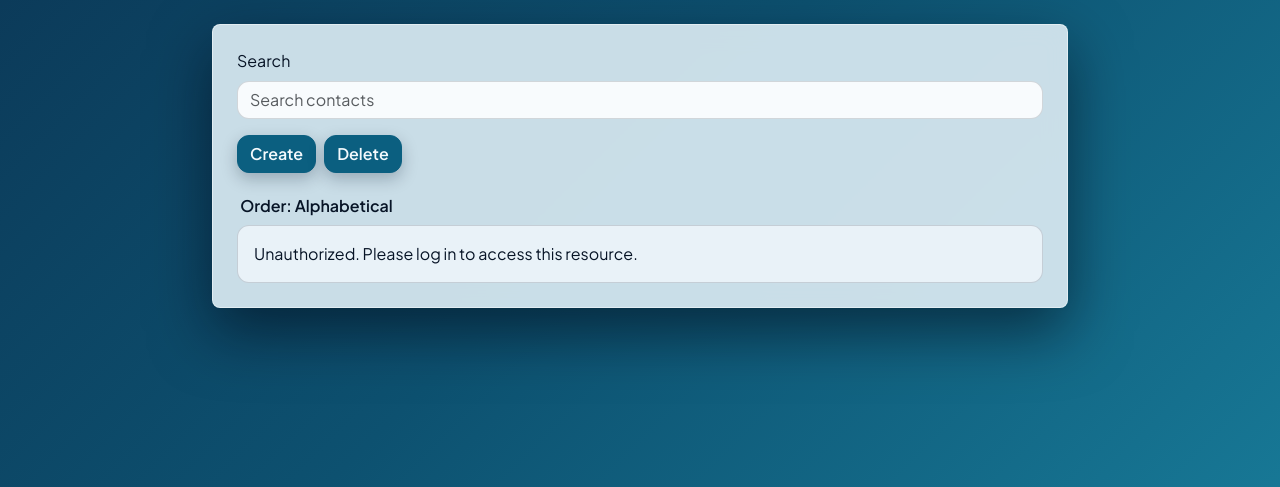
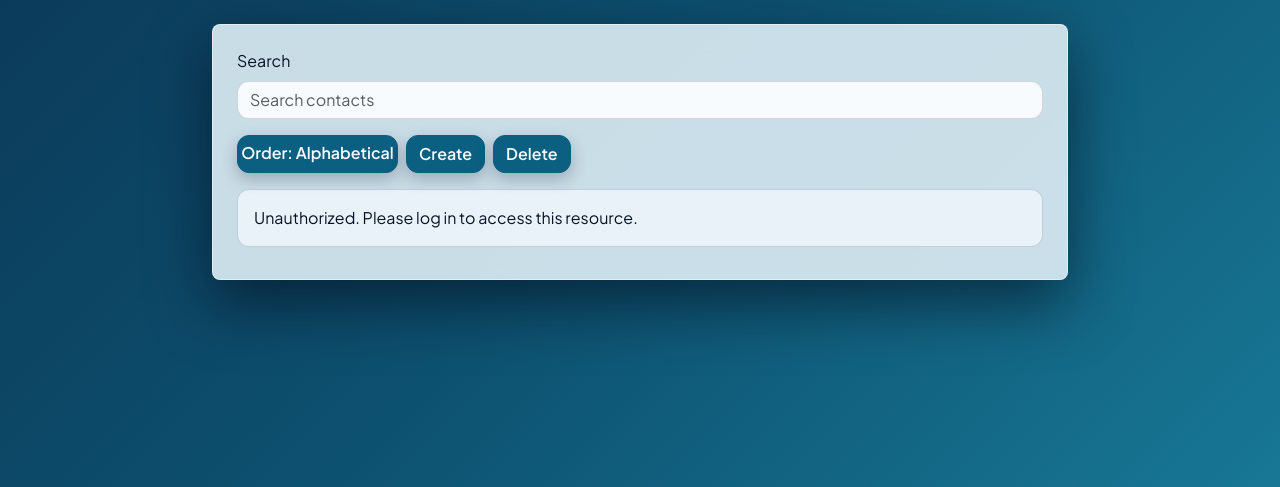
Before and after one commit to RMansoor226/LAMP_ContactManager_Group12, a PHP site: page /dashboard.html in a window 1280 px wide. Shown: the part 110-597 px from the top of the page. Run offline with PHP 8.4, Linux system fonts and the light colour scheme.

Commit message:
Fix admin button

```diff
--- a/css/auth.css
+++ b/css/auth.css
@@ -185,7 +185,6 @@ h1, h2, h3 {
 .sort-item {
     padding: 0.35rem 0.2rem 0.45rem;
     cursor: pointer;
-    color: var(--cm-ink);
     font-weight: 600;
 }
 
@@ -193,7 +192,6 @@ h1, h2, h3 {
 .sort-item:focus,
 .sort-item:focus-visible {
     outline: none;
-    color: var(--cm-accent);
 }
 
 .contact-list::-webkit-scrollbar {
--- a/dashboard.html
+++ b/dashboard.html
@@ -25,6 +25,7 @@
             <input id="contactSearch" class="form-control mb-3" type="search" placeholder="Search contacts" autocomplete="off">
 
             <div class="d-flex gap-2 mb-3">
+                <div id="contactSort" class="btn btn-login sort-item" role="button" tabindex="0">Order: Alphabetical</div>
                 <a id="createButton" class="btn btn-login" href="create.html">Create</a>
                 <button id="deleteButton" class="btn btn-login" type="button">Delete</button>
                 <button id="cancelDeleteButton" class="btn btn-login d-none" type="button">Cancel</button>
@@ -32,8 +33,7 @@
 
             <div id="listMessage" class="alert d-none" role="status"></div>
 
-            <div id="contactSort" class="sort-item" role="button" tabindex="0">Order: Alphabetical</div>
-            <ul id="contactList" class="contact-list"></ul>
+            <ul id="contactList" class="contact-list my-2"></ul>
         </section>
     </main>
     <script src="js/auth.js"></script>
--- a/js/auth.js
+++ b/js/auth.js
@@ -38,7 +38,6 @@ async function onLogin(event) {
         return;
     }
 
-    console.log(`Username=${username}; password=${password}`);
 
     // if (!isUsername(username)) {
     //     showMessage("formMessage", "Enter a valid username.", "danger");
@@ -106,8 +105,6 @@ async function onRegister(event) {
 
         if (!result.ok || result.payload.status !== "success") {
             showMessage("formMessage", result.payload.message || "Registration failed.", "danger");
-            console.log("Is result ok? " + result.ok);
-            console.log("Result payload status: ", result.payload.status);
             return;
         }
 
@@ -153,6 +150,7 @@ function renderDashboard() {
         const adminLink = document.getElementById("adminLink");
         if (adminLink && Number(user.Admin)) {
             adminLink.classList.remove("d-none");
+            adminLink.classList.add("d-flex");
         }
     } catch (error) {
         greeting.textContent = "Signed in";
```
